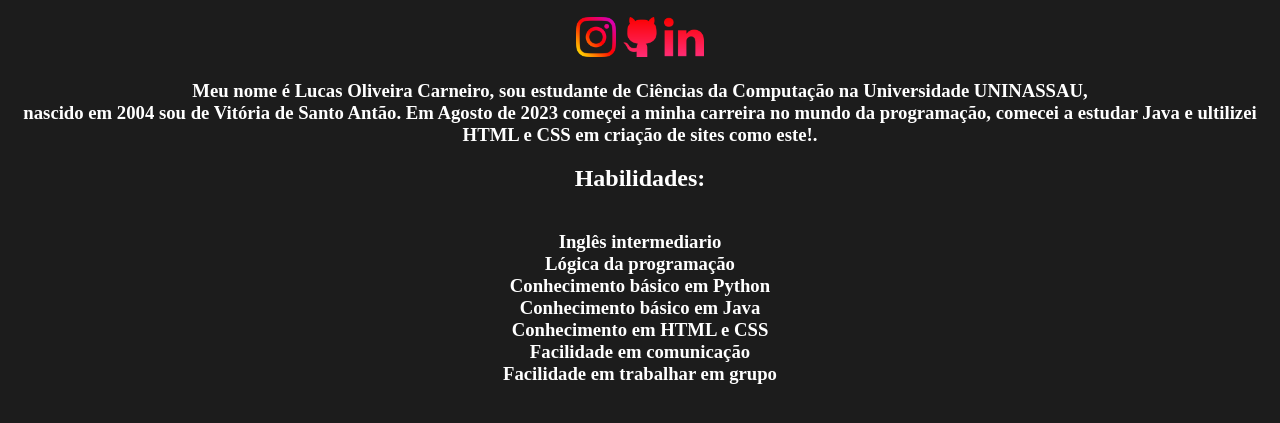
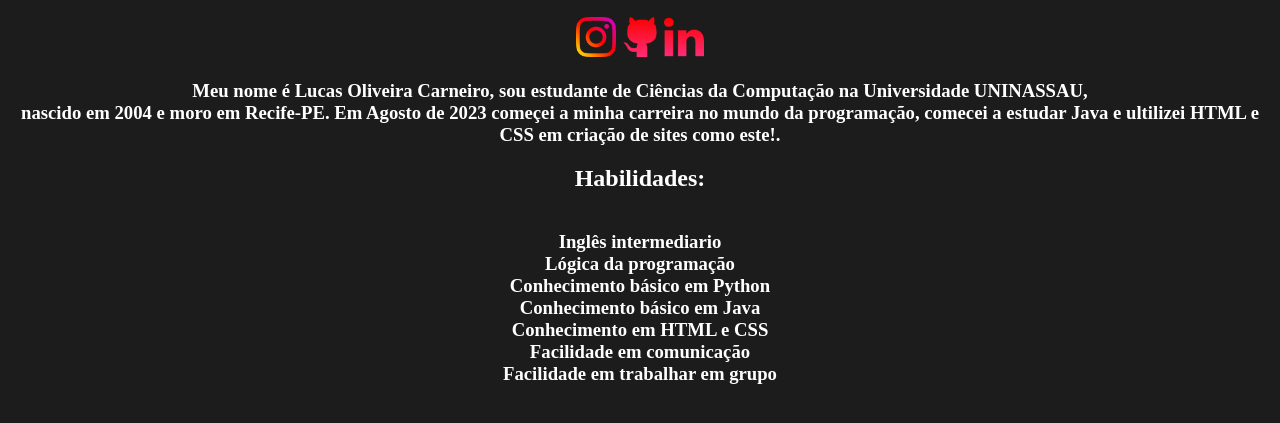
Before and after one commit to lucascarneiroo/lucascarneiroo, a plain HTML site: page index.html in a window 1280 px wide. Shown: the part 287-710 px from the top of the page. Drawn offline with Linux system fonts and the light colour scheme.

Commit message:
index.html

```diff
--- a/index.html
+++ b/index.html
@@ -13,7 +13,7 @@
    <div><a href="https://www.instagram.com/_lucas.carneiroo/" target="_blank"><img src="instagram (1).png" width="40px"></a></div>
     <div><a href="https://github.com/lucascarneiroo"target="_blank"><img src="github.png" width="40px"></a></div>
 <div><a href="https://www.linkedin.com/in/lucas-carneiro-857309a2/"target="_black"><img src="social.png" width="40px"></a></div>
-<h3>Meu nome é Lucas Oliveira Carneiro, sou estudante de Ciências da Computação na Universidade UNINASSAU,<br> nascido em 2004 sou de Vitória de Santo Antão.
+<h3>Meu nome é Lucas Oliveira Carneiro, sou estudante de Ciências da Computação na Universidade UNINASSAU,<br> nascido em 2004 e moro em Recife-PE.
 Em Agosto de 2023 começei a minha carreira no mundo da programação, comecei a estudar Java e ultilizei HTML e CSS em criação de sites como este!.</h3>
 <h2>Habilidades:</h2>
 <div habilidades><h3>Inglês intermediario <br>
```
